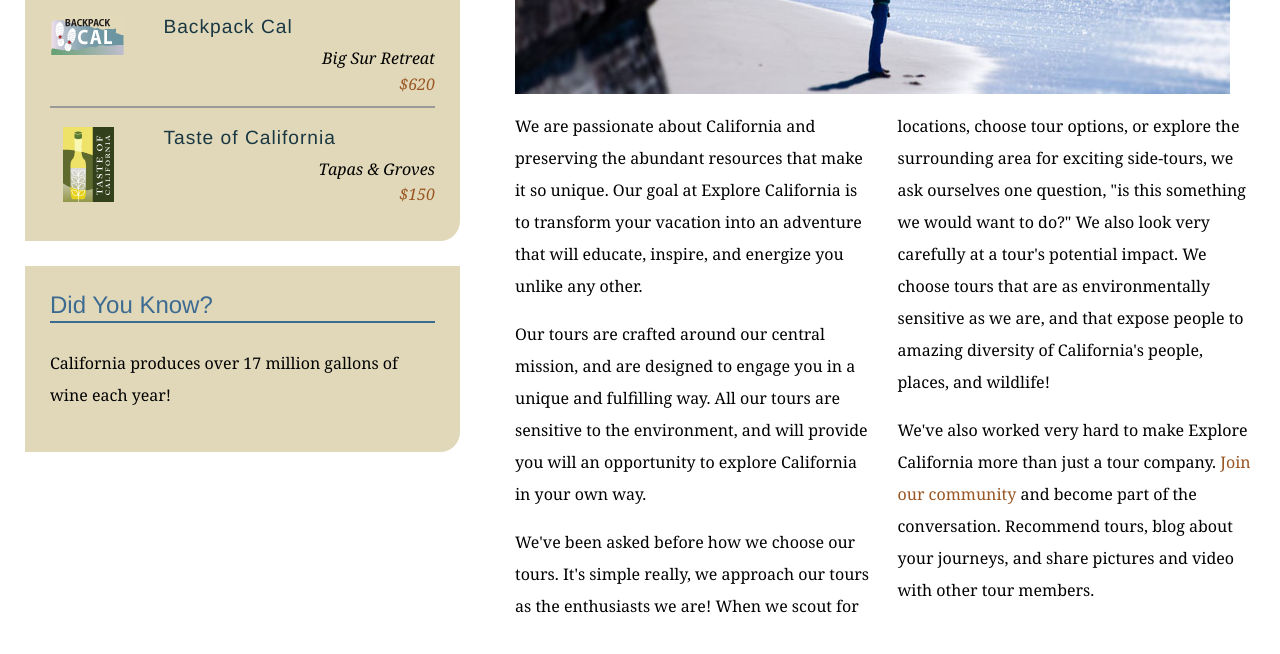
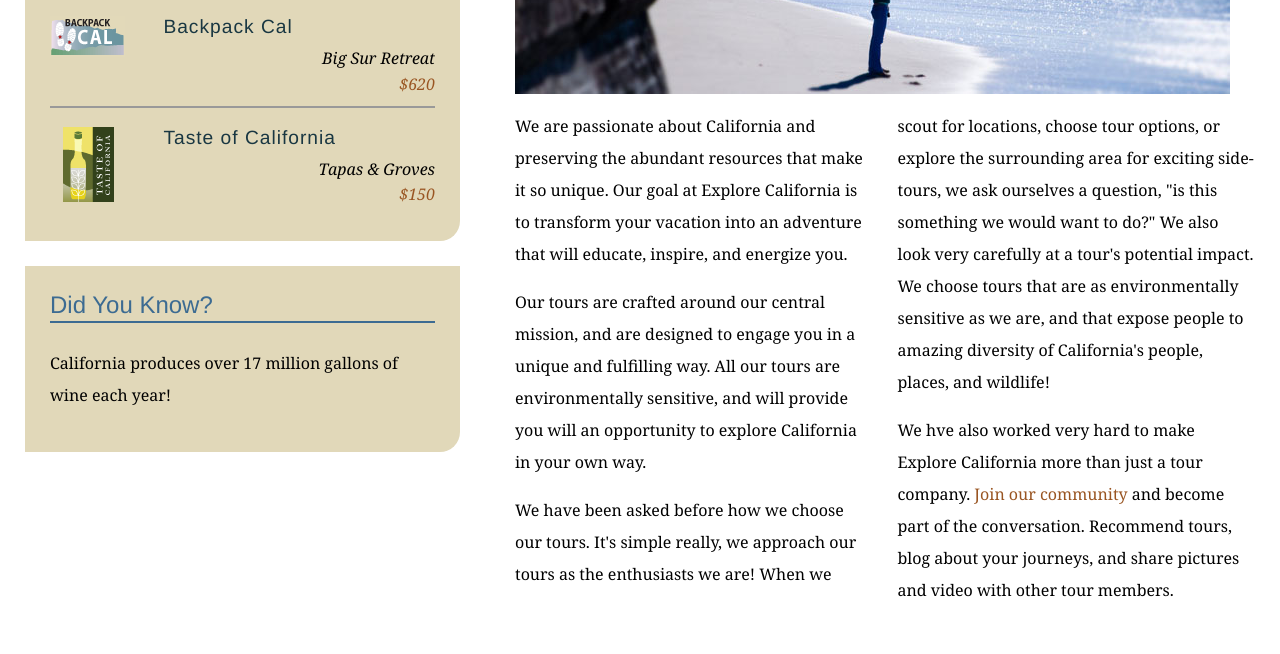
Before and after one commit to JacobR-L/explore_california, a plain HTML site: page mission.html in a window 1280 px wide. Shown: the part 590-1244 px from the top of the page. Drawn offline with Linux system fonts and the light colour scheme.

Commit message:
Text edits on mission page

```diff
--- a/mission.html
+++ b/mission.html
@@ -62,10 +62,10 @@
           <h1>Who we are</h1>
           <img src="assets/images/mission_look.jpg" alt="Looking out at the Pacific" class="articleImage" />
           <div class="multiCol">
-            <p>We are passionate about California and preserving the abundant resources that make it so unique. Our goal at Explore California is to transform your vacation into an adventure that will educate, inspire, and energize you unlike any other.</p>
-            <p>Our tours are crafted around our central mission, and are designed to engage you in a unique and fulfilling way. All our tours are sensitive to the environment, and will provide you will an opportunity to explore California in your own way.</p>
-            <p>We've been asked before how we choose our tours. It's simple really, we approach our tours as the enthusiasts we are! When we scout for locations, choose tour options, or explore the surrounding area for exciting side-tours, we ask ourselves one question, &quot;is this something we would want to do?&quot; We also look very carefully at a tour's potential impact. We choose tours that are as environmentally sensitive as we are, and that expose people to amazing diversity of California's people, places, and wildlife!</p>
-            <p>We've also worked very hard to make Explore California more than just a tour company. <a href="explorers/join.html">Join our community</a> and become part of the conversation. Recommend tours, blog about your journeys, and share pictures and video with other tour members.</p>
+            <p>We are passionate about California and preserving the abundant resources that make it so unique. Our goal at Explore California is to transform your vacation into an adventure that will educate, inspire, and energize you.</p>
+            <p>Our tours are crafted around our central mission, and are designed to engage you in a unique and fulfilling way. All our tours are environmentally sensitive, and will provide you will an opportunity to explore California in your own way.</p>
+            <p>We have been asked before how we choose our tours. It's simple really, we approach our tours as the enthusiasts we are! When we scout for locations, choose tour options, or explore the surrounding area for exciting side-tours, we ask ourselves a question, &quot;is this something we would want to do?&quot; We also look very carefully at a tour's potential impact. We choose tours that are as environmentally sensitive as we are, and that expose people to amazing diversity of California's people, places, and wildlife!</p>
+            <p>We hve also worked very hard to make Explore California more than just a tour company. <a href="explorers/join.html">Join our community</a> and become part of the conversation. Recommend tours, blog about your journeys, and share pictures and video with other tour members.</p>
           </div>
         </div>
       </div>
```
